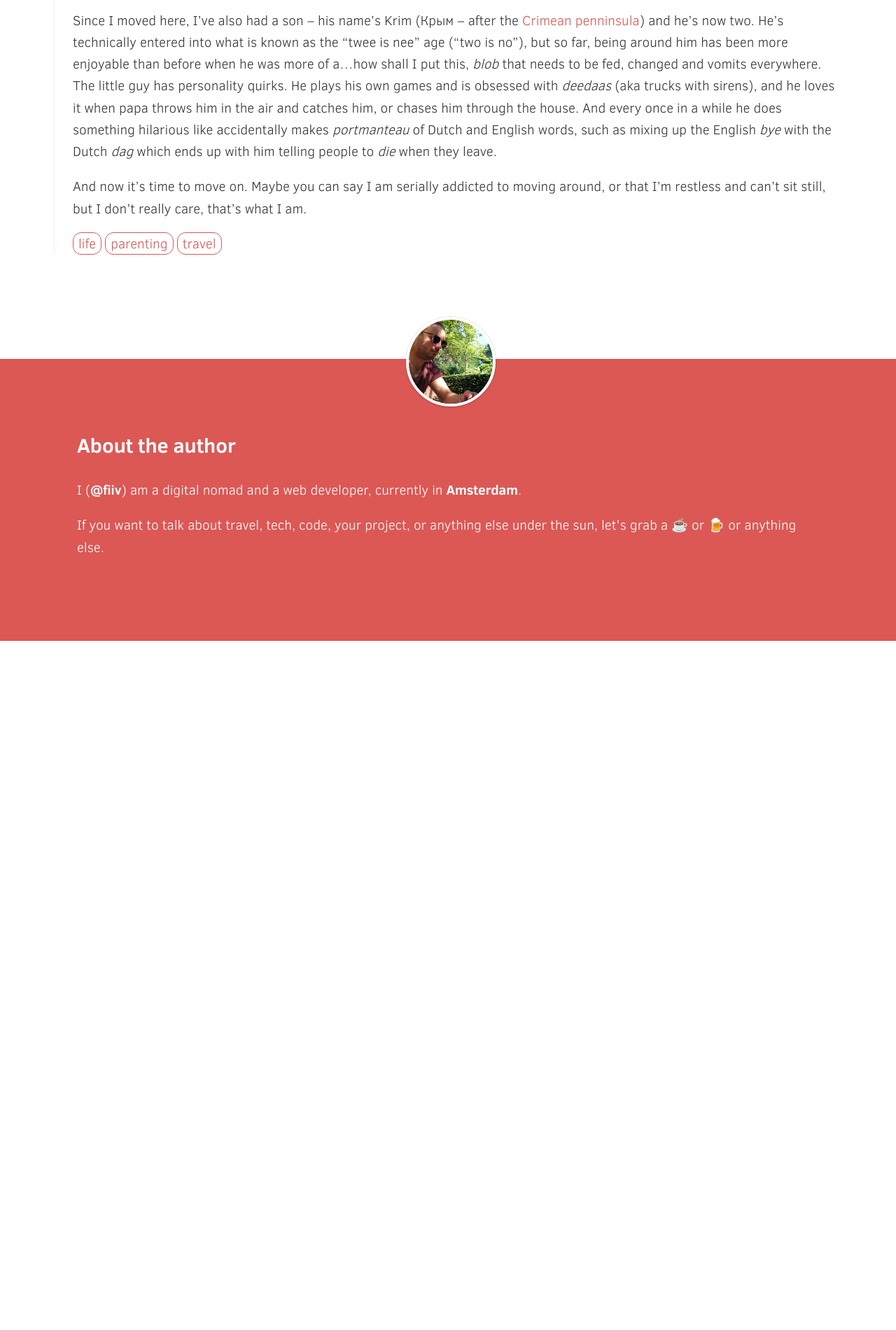
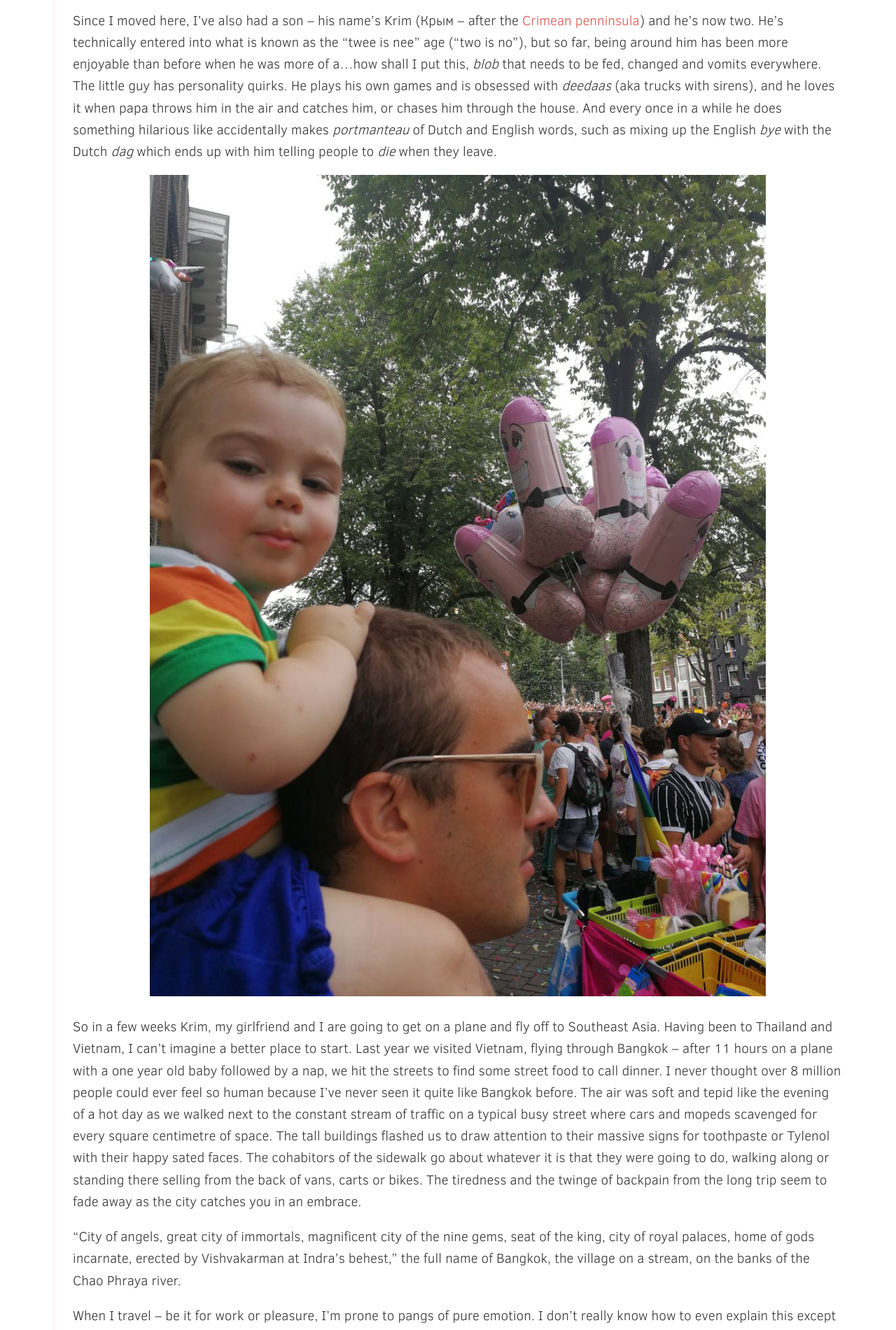
Before and after one commit to mtimofiiv/80days.in, a Jekyll site: the page built from _posts/2018-09-24-where-we-are-going.markdown, in a window 1280 px wide. Shown: the part 1033-2934 px from the top of the page at 70% size. Built offline with Jekyll 4.4.1, drawn with Linux system fonts in a browser that asks for light colours; comment, search, counter and statistics services are not loaded; before the commit the page ends 2399 px from its top, so only the background shows below that; some of the changed text lies outside the part shown.

Commit message:
more text

```diff
--- a/_posts/2018-09-24-where-we-are-going.markdown
+++ b/_posts/2018-09-24-where-we-are-going.markdown
@@ -14,4 +14,36 @@
 
 Since I moved here, I've also had a son – his name's Krim (Крым – after the [Crimean penninsula](https://en.wikipedia.org/wiki/Crimea)) and he's now two. He's technically entered into what is known as the "twee is nee" age ("two is no"), but so far, being around him has been more enjoyable than before when he was more of a...how shall I put this, _blob_ that needs to be fed, changed and vomits everywhere. The little guy has personality quirks. He plays his own games and is obsessed with _deedaas_ (aka trucks with sirens), and he loves it when papa throws him in the air and catches him, or chases him through the house. And every once in a while he does something hilarious like accidentally makes _portmanteau_ of Dutch and English words, such as mixing up the English _bye_ with the Dutch _dag_ which ends up with him telling people to _die_ when they leave.
 
-And now it's time to move on. Maybe you can say I am serially addicted to moving around, or that I'm restless and can't sit still, but I don't really care, that's what I am.
+<figure class="centered">
+  <img src="/assets/images/pooson-at-pride.jpg" alt="Krim and I at Pride 2018, Amsterdam">
+</figure>
+
+So in a few weeks Krim, my girlfriend and I are going to get on a plane and fly off to Southeast Asia. Having been to Thailand and Vietnam, I can't imagine a better place to start. Last year we visited Vietnam, flying through Bangkok – after 11 hours on a plane with a one year old baby followed by a nap, we hit the streets to find some street food to call dinner. I never thought over 8 million people could ever feel so human because I've never seen it quite like Bangkok before. The air was soft and tepid like the evening of a hot day as we walked next to the constant stream of traffic on a typical busy street where cars and mopeds scavenged for every square centimetre of space. The tall buildings flashed us to draw attention to their massive signs for toothpaste or Tylenol with their happy sated faces. The cohabitors of the sidewalk go about whatever it is that they were going to do, walking along or standing there selling from the back of vans, carts or bikes. The tiredness and the twinge of backpain from the long trip seem to fade away as the city catches you in an embrace.
+
+"City of angels, great city of immortals, magnificent city of the nine gems, seat of the king, city of royal palaces, home of gods incarnate, erected by Vishvakarman at Indra's behest," the full name of Bangkok, the village on a stream, on the banks of the Chao Phraya river.
+
+When I travel – be it for work or pleasure, I'm prone to pangs of pure emotion. I don't really know how to even explain this except that sometimes, I just feel everything at once. It's like the pang of adrenaline finding the sore muscle during a massage – a Gordian knot made up of a sense of excitement, belonging, a lack of belonging, infinite possibility and a whole bunch of other unexplainable sensations buckshot into one split second. It usually happens when I notice some small detail of the world around me, and it seems to let my mind tap the vein of existence itself. I usually try to channel it into some creative outlet, be it taking photos or writing or, hell, even coding.
+
+My girlfriend and I have spent the last year working on building our networks, finding clients, arranging things, saving money, researching visas, all with the goal of going to try the digital nomad life for a while. And you know what, preparing for this has been fun. It all started with an idea we had in Vietnam, "why don't we take a vacation and travel around the world for a year?" When confronted with a map, we ended up making that indefinite, and that vacation turned into working as we go to support ourselves.
+
+But above all we've changed the way we see work:
+
+> The master in the art of living makes little distinction between his work and his play, his labor and his leisure, his mind and his body, his education and his recreation, his love and his religion. He hardly knows which is which. He simply pursues his vision of excellence at whatever he does, leaving others to decide whether he is working or playing. To him he is always doing both.
+
+> _- Lawrence Pearsall Jacks_
+
+Unitarian minister L.P. Jacks summed it up pretty perfectly – we're not looking for a vacation or to get away, we're trying out how to live entirely differently. Everything that we do, including our work, is a part of us all, it's about time we embrace it, and that's what we're doing. And if it doesn't work? – well, we tried. In the words of Epicurus:
+
+> The fool’s life is empty of gratitude and full of fears; its course lies wholly toward the future.
+
+The thing is, unfortunately our world of borders and travel visas and health insurance is just not designed for transient living. From personal experience, it's kind of ridiculous that, after staying for a month or two in a country I have to physically leave its border, even if it's to turn around and prompty re-enter it two minutes later, for example, just so I can get a fresh stamp in my passport.
+
+As a society we've embraced globalisation and now, I no longer need to take a hot air balloon for 80 days to circumnavigate the globe (Jules Verne's _Around the World in Eighty Days_ also lent its name to this blog). With the internet and a whole slew of communication tools (Skype, Slack, et al), I no longer need to physically be in the office somewhere to get my work done.
+
+But there's still challenges to living out of a suitcase. And I am going to try it out and post all about it. This blog, 80days, is going to be where I talk about travel, but also where I discuss technology, product making, freelancing, being a father to my awesome son, and everything else I can possibly imagine. And sorry to be a quotation whore, but here's another:
+
+> Perhaps the most touching and profound characteristic of childhood is an unquestioning belief in the rule of common sense. The child believes that the world is rational and hence regards everything irrational as some sort of obstacle to be pushed aside. [...] The best people, I think, are those who over the years have managed to retain this childhood faith in the world's rationality. For it is this faith which provides man with passion and zeal in his struggle against the twin follies of cruelty and stupidity.
+
+> _- Fazil Iskander_
+
+I believe in the world's rationality. And I believe that in my travels I will encounter a great many things, some cruel and stupid and some profoundly rational or amazing. And that's the point. And I believe that actually trying to do this, and striving for excellence in all ways, is how I am going to be able to have the best life.
--- a/_sass/layout.scss
+++ b/_sass/layout.scss
@@ -24,6 +24,20 @@
 
 a:hover {
   text-decoration: underline;
+}
+
+blockquote {
+  font-size: $base-font-size * 1.1;
+  color: $highlight-color;
+}
+
+figure {
+  width: 80%;
+  margin: 0 auto;
+
+  img {
+    width: 100%;
+  }
 }
 
 header {
```
Also changed, not shown: assets/images/pooson-at-pride.jpg (added).
